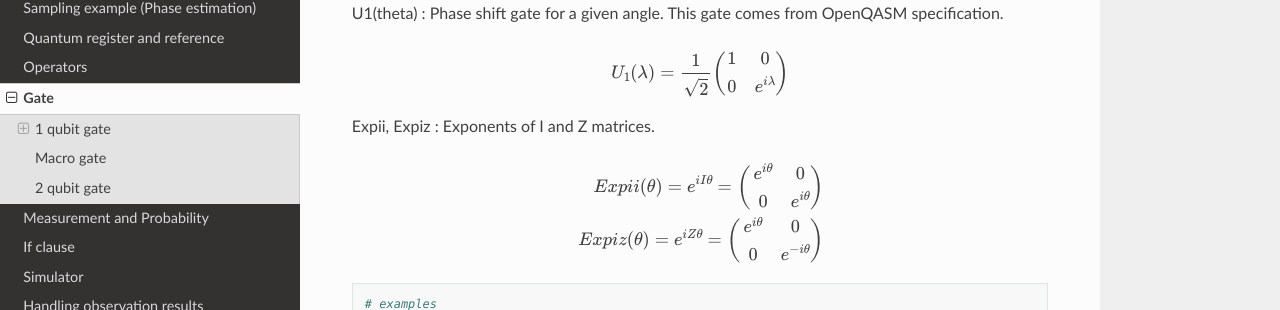
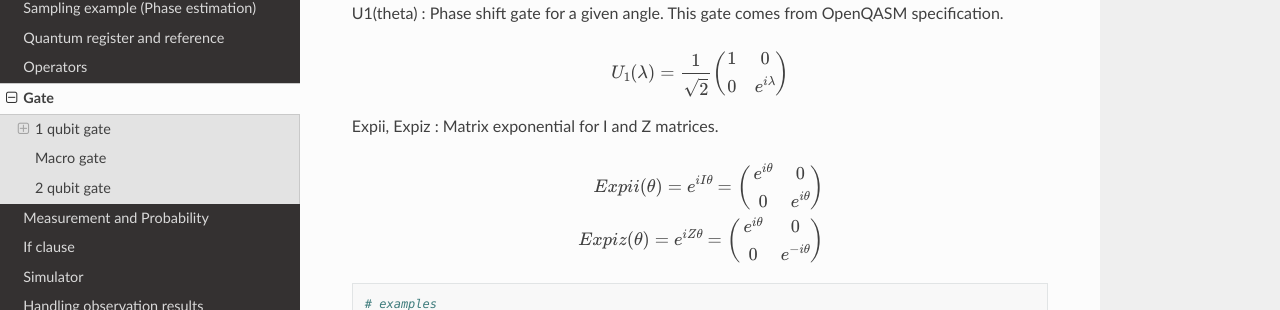
Before and after one commit to shinmorino/qgate, a Sphinx documentation site: the page built from docs/source/gate.rst, in a window 1280 px wide and 900 px high, scrolled down 2586 px. Shown: the part 141-451 px from the top of the window. Built offline with Sphinx 7.4.7 and the Read the Docs theme 2.0.0, drawn with Linux system fonts in a browser that asks for light colours; some of the changed text lies outside the part shown.

Commit message:
Fix typo and wording.

```diff
--- a/docs/source/gate.rst
+++ b/docs/source/gate.rst
@@ -152,7 +152,7 @@ U1(theta) : Phase shift gate for a given angle. This gate comes from OpenQASM sp
    U_1(\lambda) = \frac{1}{\sqrt{2}}\begin{pmatrix} 1 & 0 \\ 0 & e^{i\lambda} \end{pmatrix}
 
 
-Expii, Expiz : Exponents of I and Z matrices.
+Expii, Expiz : Matrix exponential for I and Z matrices.
 
 .. math::
 
```
Also changed, not shown: other parts of docs/source/gate.rst (+1 -1 lines).
